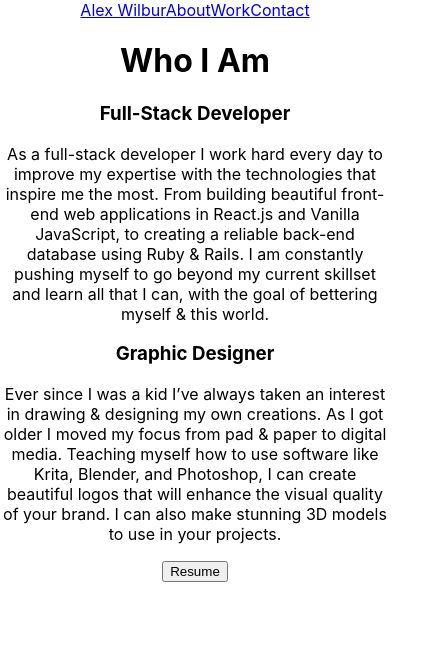
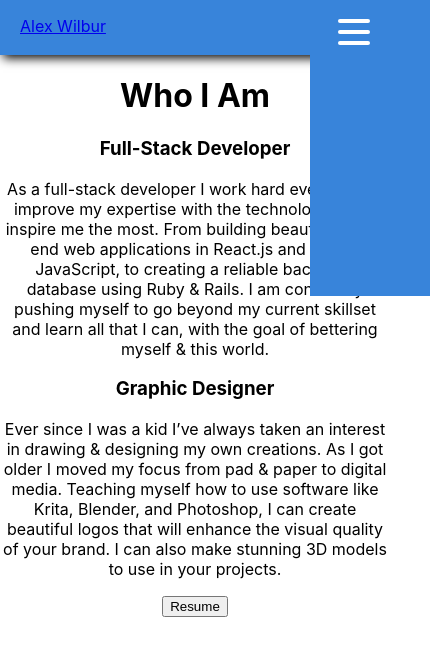
Before and after one commit to MrWil95/Portfolio, a React (Create React App) app in the folder client/: page /about in a window 390 px wide. Shown: the top 656 px of the page, 430 px wide, since content can reach past the window. Built offline with nearby package versions, Linux system fonts and the light colour scheme.

Commit message:
working on responsive hamburger. getting on invalid hook call. checked for multiple instances of react & checked versions of react and react-dom.

```diff
--- a/client/package.json
+++ b/client/package.json
@@ -38,5 +38,8 @@
       "last 1 firefox version",
       "last 1 safari version"
     ]
+  },
+  "devDependencies": {
+    "eslint-plugin-react-hooks": "^4.2.0"
   }
 }
--- a/client/src/components/ContactInfo/ContactInfo.jsx
+++ b/client/src/components/ContactInfo/ContactInfo.jsx
@@ -1,9 +1,16 @@
 import './ContactInfo.css'
+import { FaEnvelope, FaPhoneAlt, FaMapMarkerAlt, FaTimes } from 'react-icons/fa'
+import { Link } from 'react-router-dom'
 
 export default function ContactInfo() {
   return (
-    <div>
-
+    <div className='ContactInfoContainer'>
+      <Link to='/contact'>
+        <FaTimes />
+      </Link>
+      <div className='phone'><FaPhoneAlt />(404) 789-6237</div>
+      <div className='envelope'><FaEnvelope />alexwilbur5991@gmail.com</div>
+      <div className='mapmarker'><FaMapMarkerAlt />Austin, TX 78745</div>
     </div>
   )
 }
--- a/client/src/components/Form/Form.jsx
+++ b/client/src/components/Form/Form.jsx
@@ -45,7 +45,7 @@ export default function Form() {
             />
             <br />
             <input
-               type='text'
+               type='email'
                name='reply_to'
                placeholder='Your email'
                value={send.reply_to}
--- /dev/null
+++ b/client/src/components/Nav/Burger.jsx
@@ -0,0 +1,56 @@
+import { useState } from 'react'
+import styled from 'styled-components'
+import NavBar from './NavBar'
+
+const StyledBurger = styled.div`
+  width: 2em;
+  height: 2em;
+  position: fixed;
+  top: 1em;
+  right: 1.25em;
+  z-index: 10;
+  display: none;
+
+  @media (max-width: 768px) {
+    display: flex;
+    justify-content: space-around;
+    flex-flow: column nowrap;
+  }
+
+  div {
+    width: 2em;
+    height: 0.25em;
+    background-color: ${({ open }) => open ? '#000' : '#FFF'};
+    border-radius: 10px;
+    transform-origin: 1px;
+    transition: all 0.3s linear;
+
+    &:nth-child(1) {
+      transform: ${({ open }) => open ? 'rotate(45deg)' : 'rotate(0)'};
+    }
+
+    &:nth-child(2) {
+      transform: ${({ open }) => open ? 'translateX(100%)' : 'translateX(0)'};
+      opacity: ${({ open }) => open ? 0 : 1};
+    }
+
+    &:nth-child(3) {
+      transform: ${({ open }) => open ? 'rotate(-45deg)' : 'rotate(0)'};
+    }
+  }
+`;
+
+export default function Burger() {
+  const [open, setOpen] = useState(false)
+
+  return (
+    <>
+      <StyledBurger open={open} onClick={() => setOpen(!open)}>
+        <div />
+        <div />
+        <div />
+      </StyledBurger>
+      <NavBar open={open} />
+    </>
+  )
+}
--- a/client/src/components/Nav/Nav.jsx
+++ b/client/src/components/Nav/Nav.jsx
@@ -1,21 +1,28 @@
-import './Nav.css'
 import {Link} from 'react-router-dom'
+import styled from 'styled-components'
+import Burger from './Burger'
 
-export default function Nav() {
+const StyledNav = styled.nav`
+  width: 100%;
+  height: 3.4375em;
+  box-shadow: 3px 3px 10px 0 #000;
+  padding: 0 1.25em;
+  display: flex;
+  justify-content: space-between;
+  background-color: #3884DA;
+
+  .logo {
+    padding: 1em 0;
+  }
+`;
+
+export default function Navbar() {
   return (
-    <div className='NavContainer'>
-      <Link to='/home'>
+    <StyledNav className='NavContainer'>
+      <Link to='/home' className='logo'>
         Alex Wilbur
       </Link >
-      <Link to='/about'>
-        About
-      </Link>
-      <Link to='/work'>
-        Work
-      </Link>
-      <Link to='/contact'>
-        Contact
-      </Link>
-    </div>
+      <Burger />
+    </StyledNav>
   )
 }
--- /dev/null
+++ b/client/src/components/Nav/NavBar.jsx
@@ -0,0 +1,49 @@
+import {Link} from 'react-router-dom'
+import styled from 'styled-components'
+
+const Ul = styled.ul`
+  list-style: none;
+  display: flex;
+  flex-flow: row nowrap;
+
+  li {
+    padding: 1.125em 0.625em;
+  }
+
+  a {
+    text-decoration: none;
+    color: #FFF;
+  }
+
+  @media (max-width: 768px) {
+    flex-flow: column nowrap;
+    background-color: #3884DA;
+    position: fixed;
+    transform: ${({ open }) => open ? 'translateX(0)' : 'translateX(100%)'};
+    top: 0
+    right: 0
+    height: 100vh;
+    width: 250px;
+    padding-top: 3.5em;
+    transition: transform 0.3s ease-in-out;
+  }
+`;
+
+export default function NavBar({ open }) {
+  return (
+    <Ul open={open}>
+      <Link to='/home'>
+        <li>Home</li>
+      </Link>
+      <Link to='/about'>
+        <li>About</li>
+      </Link>
+      <Link to='/work'>
+        <li>Work</li>
+      </Link>
+      <Link to='/contact'>
+        <li>Contact</li>
+      </Link>
+    </Ul>
+  )
+}
--- a/client/src/components/Resume/Resume.jsx
+++ b/client/src/components/Resume/Resume.jsx
@@ -1,12 +1,13 @@
 import './Resume.css'
 import {Link} from 'react-router-dom'
+import { FaTimes } from 'react-icons/fa'
 
 export default function Resume() {
   return (
     <div className='ResumeShadow'>
       <div className='resumecontainer'>
         <Link to='/about'>
-          X
+          <FaTimes />
         </Link>
         <img src='https://res.cloudinary.com/dedlhqhuk/image/upload/v1635054515/Wireframe/Portfolio/2021-10-20_6_fb05ly.png' alt='Resume Part 1' className='resumeprt1' />
         <img src='https://res.cloudinary.com/dedlhqhuk/image/upload/v1635054520/Wireframe/Portfolio/2021-10-20_7_pqyipz.png' alt='Resume Part 2' className='resumeprt2' />
```
Also changed, not shown: client/src/components/Nav/Nav.css (deleted), 1 other file (tests, documents, lock files or other folders).
